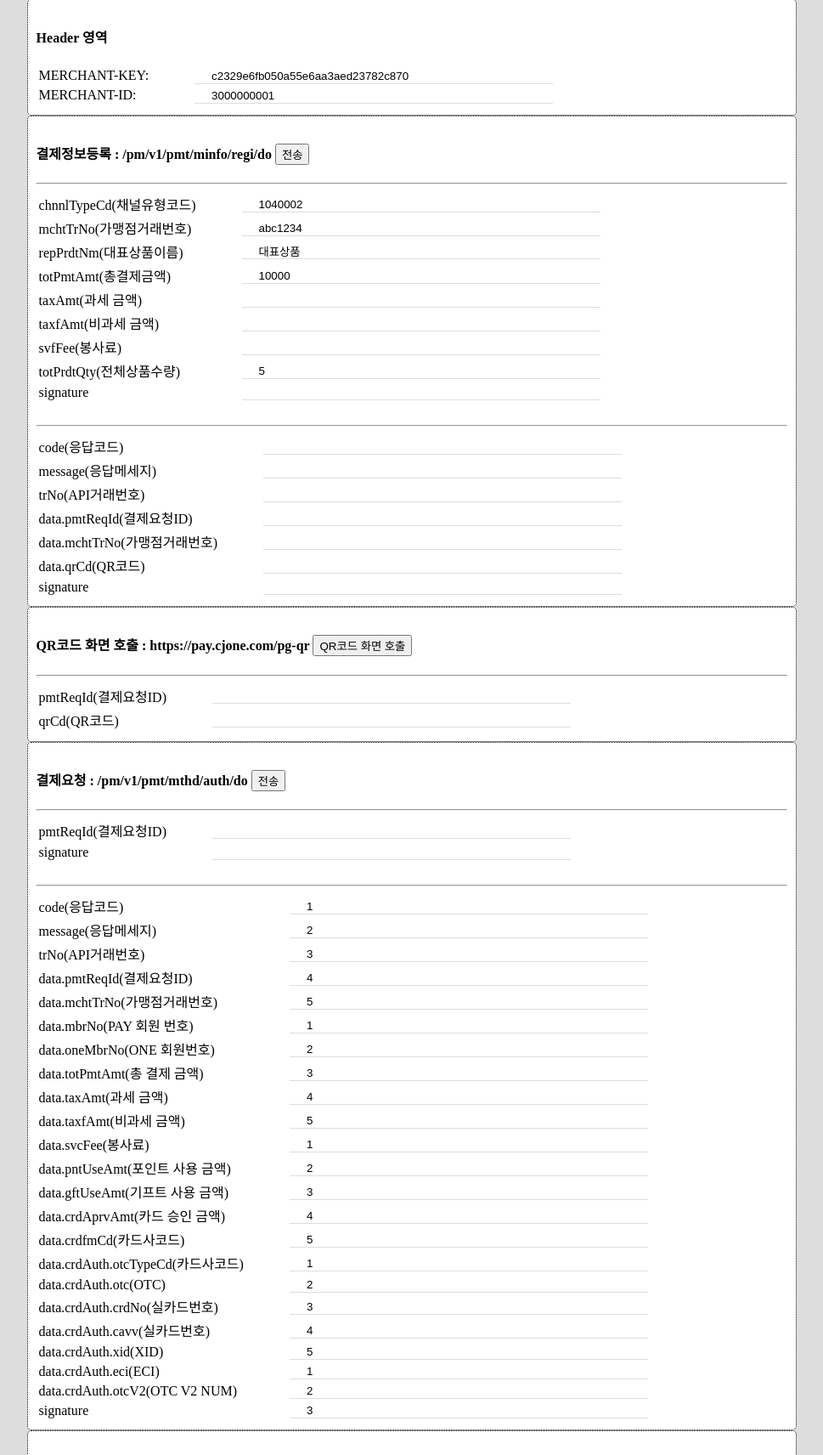
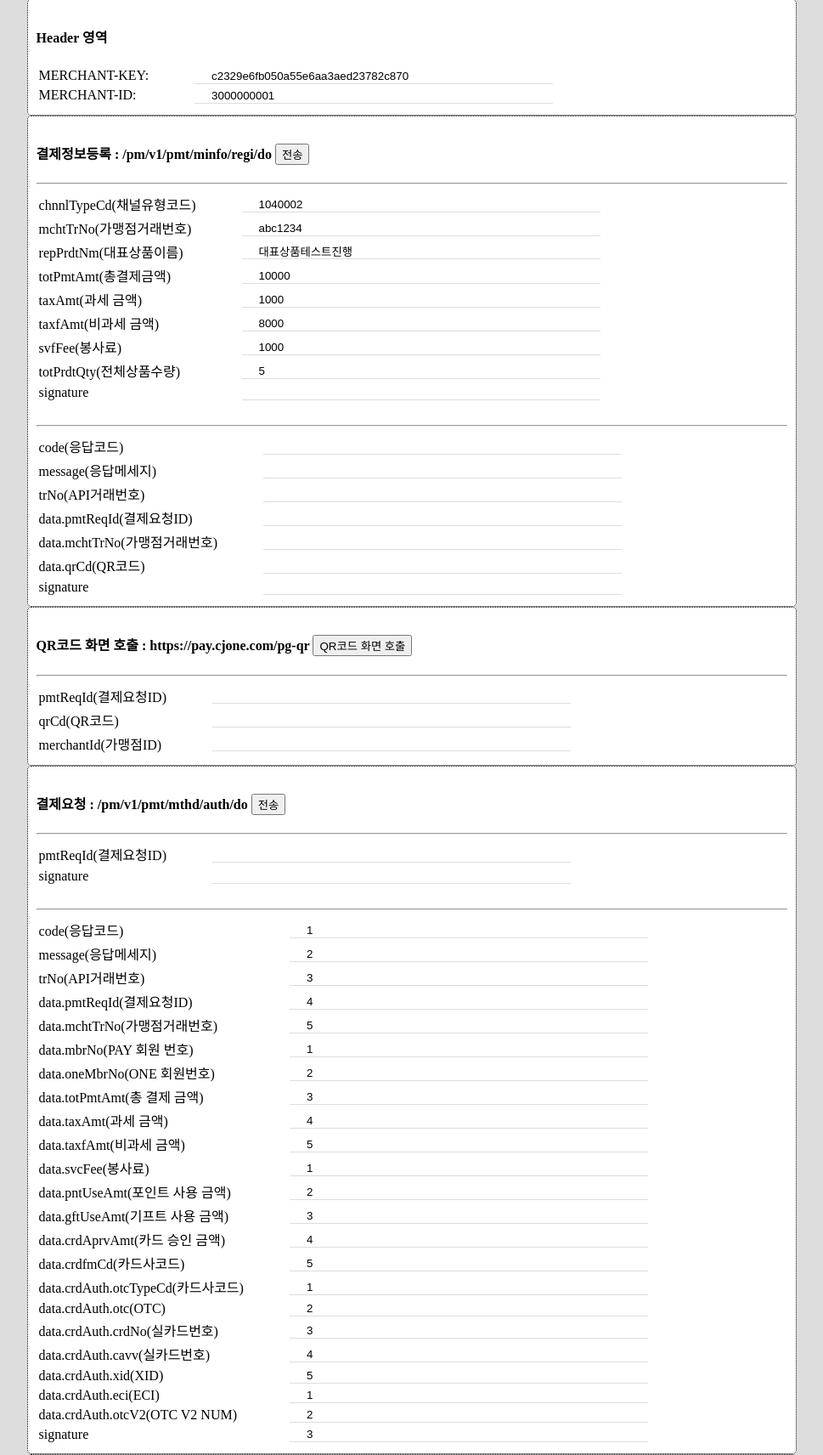
Before and after one commit to yzhyun/testOnePay, a Django app: page /testpay/pc2app/ in a window 1280 px wide. Shown: the part 77-1789 px from the top of the page at 85% size, without its empty margins (155-1124 px from the left). Run offline with Django 4.2, Linux system fonts and the light colour scheme; some libraries are stand-ins or nearby versions.

Commit message:
new version

```diff
--- a/api/urls.py
+++ b/api/urls.py
@@ -7,6 +7,7 @@ urlpatterns = [
 
     #path('CJP-PM-001/', views.ApiGetList.as_view(), name='PM001'),
     path('CJP-PM-001/', views.post),
+    path('CJP-PM-005/', views.post),
 
 
 ]
--- a/mysite/settings.py
+++ b/mysite/settings.py
@@ -27,7 +27,7 @@ SECRET_KEY = 'django-insecure-v@8+n*8%&qpm#wml6@g_(-tl)v43xdelr#iu78e8a$g%i69v)#
 # SECURITY WARNING: don't run with debug turned on in production!
 DEBUG = True
 
-ALLOWED_HOSTS = []
+ALLOWED_HOSTS = ['*']
 
 
 # Application definition
--- a/static/utils/encrypt.js
+++ b/static/utils/encrypt.js
@@ -1,6 +1,4 @@
 function getEncSignature(trgtStr){
-  console.log("crypto-js 진입");
-
   encSignature = CryptoJS.SHA256(trgtStr)
   hexString = CryptoJS.enc.Hex.stringify(encSignature);
 
--- a/testpay/templates/testpay/testPc2app.html
+++ b/testpay/templates/testpay/testPc2app.html
@@ -84,7 +84,7 @@
                     </tr>
                     <tr>
                         <td>svfFee(봉사료) </td>
-                        <td><input class="inputBox" v-model="pm1001_req.svfFee" type = "text" style="width: 400px"></td>
+                        <td><input class="inputBox" v-model="pm1001_req.svcFee" type = "text" style="width: 400px"></td>
                     </tr>
                     <tr>
                         <td>totPrdtQty(전체상품수량) </td>
@@ -146,6 +146,9 @@
                     <tr>
                         <td>qrCd(QR코드) </td>
                         <td><input class="inputBox" v-model="callQrPage_req.qrCd" type = "text" style="width: 400px"></td>
+                    </tr><tr>
+                        <td>merchantId(가맹점ID) </td>
+                        <td><input class="inputBox" v-model="callQrPage_req.merchantId" type = "text" style="width: 400px"></td>
                     </tr>
                 </tbody>
             </table>
@@ -399,12 +402,12 @@
                     merchantId:'',
                     chnnlTypeCd:'1040002',
                     mchtTrNo:'abc1234',
-                    repPrdtNm:'대표상품',
+                    repPrdtNm:'대표상품테스트진행',
                     totPmtAmt:'10000',
                     totPrdtQty:'5',
-                    taxAmt:'',
-                    taxfAmt:'',
-                    svcFee:'',
+                    taxAmt:'1000',
+                    taxfAmt:'8000',
+                    svcFee:'1000',
                     signature:'',
                 },
                 pm1001_res: {
@@ -424,8 +427,10 @@
 
                     this.pm1001_req.merchantKey = hd.head.merchantKey
                     this.pm1001_req.merchantId = hd.head.merchantId
+                    this.pm1001_req.apiId = "pm1001"
 
-                    decSignature = hd.head.merchantId + this.pm1001_req.chnnlTypeCd + this.pm1001_req.mchtTrNo + this.pm1001_req.totPmtAmt + this.pm1001_req.totPrdtQty
+                    decSignature = hd.head.merchantId + this.pm1001_req.chnnlTypeCd + this.pm1001_req.mchtTrNo + this.pm1001_req.totPmtAmt
+                    + this.pm1001_req.taxAmt + this.pm1001_req.taxfAmt + this.pm1001_req.svcFee + this.pm1001_req.totPrdtQty
 
                     //zhyun 변경사항 반영하여 signature 생성해야 함.
                     this.pm1001_req.signature = getEncSignature(decSignature)
@@ -436,12 +441,13 @@
                             vm_pm1001.pm1001_res.message=res.data.message
                             vm_pm1001.pm1001_res.trNo=res.data.trNo
                             vm_pm1001.pm1001_res.pmtReqId=res.data.data.pmtReqId
+                            vm_pm1001.pm1001_res.mchtTrNo=res.data.data.mchtTrNo
                             vm_pm1001.pm1001_res.qrCd=res.data.data.qrCd
                             vm_pm1001.pm1001_res.signature=res.data.signature
 
                             vm_callQrPage.callQrPage_req.pmtReqId=res.data.data.pmtReqId
                             vm_callQrPage.callQrPage_req.qrCd=res.data.data.qrCd
-
+                            vm_callQrPage.callQrPage_req.merchantId=hd.head.merchantId
                         })
                         .catch(function( err) {
                             console.log("POST ERR", err);
@@ -455,6 +461,7 @@
             data: {
                 callQrPage_req: {
                     pmtReqId:'',
+                    merchantId:'',
                     qrCd:'',
                 },
                 callQrPage_res: {
@@ -467,6 +474,9 @@
                 openQrCd: function() {
                     console.log("openQrCd")
                     //qr코드 조회 창 call 로직 필요
+
+                    //window.open("testmain.html", "", "width=300, height=300, top=100")
+
                     //다음 step(결제요청)으로 pmtReqId 전달
                     vm_pm1005.pm1005_req.pmtReqId=this.callQrPage_req.pmtReqId
 
@@ -478,6 +488,8 @@
             el: '#pc2app_pm1005',
             data: {
                 pm1005_req: {
+                    merchantKey:'',
+                    merchantId:'',
                     pmtReqId:'',
                     signature:'',
                 },
@@ -510,10 +522,27 @@
             methods: {
                 submit_pm1005: function() {
                     console.log("submit_pm1005")
-                    //다음 step(결제승인)으로 pmtReqId 전달
 
-                    decSignature = hd.head.merchantId + this.pm1005_req.pmtReqid
+
+                    this.pm1005_req.merchantKey = hd.head.merchantKey
+                    this.pm1005_req.merchantId = hd.head.merchantId
+
+                    decSignature = this.pm1005_req.merchantId + this.pm1005_req.pmtReqId
                     this.pm1005_req.signature = getEncSignature(decSignature)
+                    this.pm1005_req.apiId = "pm1005"
+
+                    axios.post('/api/CJP-PM-005/', this.pm1005_req)
+                        .then(function (res) {
+
+
+                            //다음 step(결제승인)으로 pmtReqId 전달
+                            this.pm1005_req.signature = getEncSignature(decSignature)
+                        })
+                        .catch(function( err) {
+                            console.log("POST ERR", err);
+                        })
+
+
 
                 }
             },
@@ -554,7 +583,7 @@
                     console.log("submit_pm1006")
                     //다음 step(결제승인)으로 pmtReqId 전달
 
-                    decSignature = hd.head.merchantId + this.pm1006_req.pmtReqid
+                    decSignature = hd.head.merchantId + this.pm1006_req.pmtReqId
                     this.pm1006_req.signature = getEncSignature(decSignature)
 
                 }
--- a/testpay/views.py
+++ b/testpay/views.py
@@ -7,7 +7,7 @@ class testMain(TemplateView):
 
 
 class testPc2App(TemplateView):
-    template_name = 'testpay/testpc2app.html'
+    template_name = 'testpay/testPc2app.html'
 
     '''def goTestPc2App(request):
         return render(request, 'testpay/testpc2app.html')'''
```
Also changed, not shown: api/views.py (+18 -35 lines), 2 other files.
